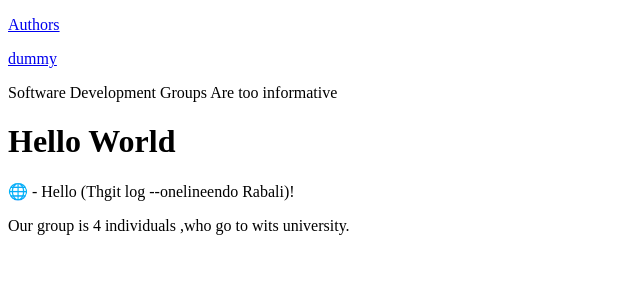
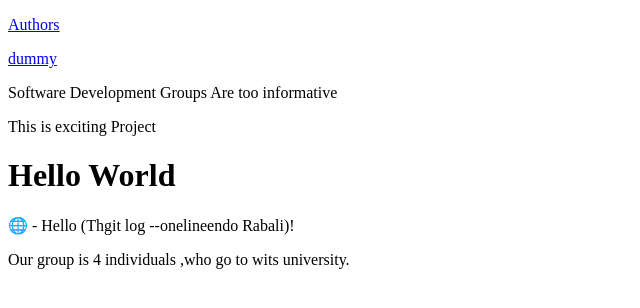
Before and after one commit to Thendo2000/Demo, a plain HTML site: page index.html in a window 1280 px wide. Shown: the whole page, without its empty margins (0-640 px from the left). Drawn offline with Linux system fonts and the light colour scheme.

Commit message:
Another Bio

```diff
--- a/index.html
+++ b/index.html
@@ -7,6 +7,7 @@
 <p><a href="author.html">Authors</a></p>
 <p><a href="dummy.html">dummy</a></p>
 <p>Software Development Groups Are too informative</p>
+<p>This is exciting Project</p>
 <body>
 <h1>Hello World</h1>
 <p>
```
